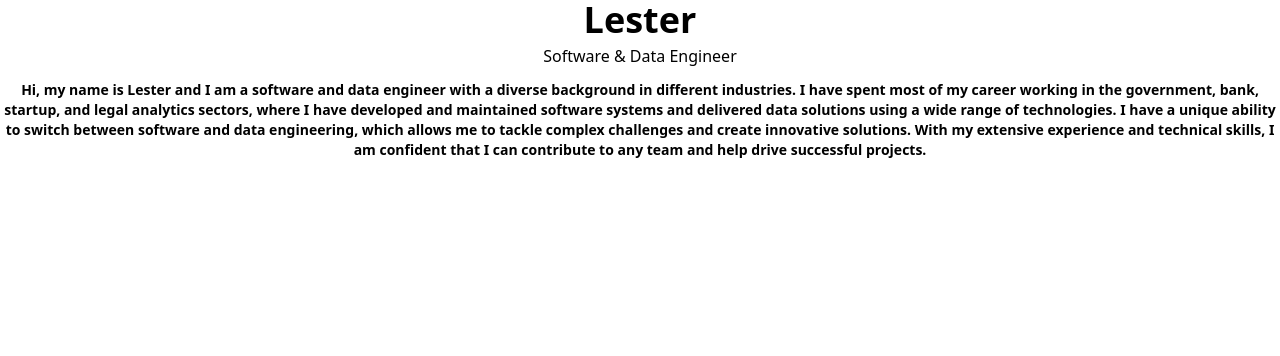
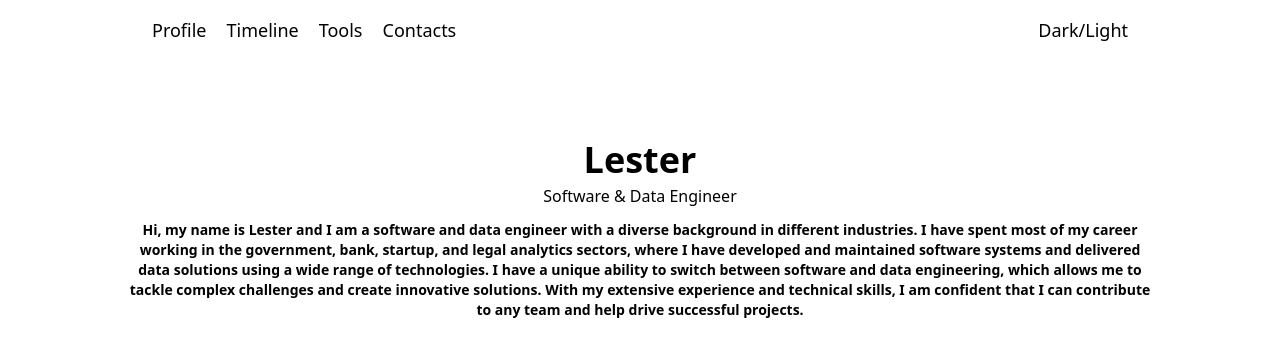
Before and after one commit to freshstartagain/portfolio, a React (Vite) app: page / in a window 1280 px wide. Shown: the top 356 px of the page. Built offline with nearby package versions, Linux system fonts and the light colour scheme.

Commit message:
initial nav structure

```diff
--- a/src/App.jsx
+++ b/src/App.jsx
@@ -1,11 +1,13 @@
 import { useState } from "react";
 import Intro from "./components/Intro";
+import Nav from "./components/Nav";
 
 function App() {
   const [count, setCount] = useState(0);
 
   return (
-    <div>
+    <div className="max-w-5xl w-11/12 mx-auto">
+      <Nav></Nav>
       <Intro />
     </div>
   );
--- a/src/components/Intro.jsx
+++ b/src/components/Intro.jsx
@@ -2,7 +2,7 @@ import React from "react";
 
 function Intro() {
   return (
-    <div className="flex flex-col items-center justify-center text-center pb-6 pt20">
+    <div className="flex flex-col items-center justify-center text-center pb-6 pt-20">
       <h1 className="font-bold text-4xl mb-1">Lester</h1>
       <p className="font-medium text-base mb-3 ">Software & Data Engineer</p>
       <p className="font-bold mb-6 text-sm">
--- /dev/null
+++ b/src/components/Nav.jsx
@@ -0,0 +1,44 @@
+import React from "react";
+
+function Nav() {
+  return (
+    <nav className="font-sans flex flex-col text-center sm:flex-row sm:text-left sm:justify-between py-4 px-6 bg-white w-full">
+      <div>
+        <a
+          href="#profile"
+          className="text-lg no-underline text-grey-darkest"
+        >
+          Profile
+        </a>
+        <a
+          href="#timeline"
+          className="text-lg no-underline text-grey-darkest ml-5"
+        >
+          Timeline
+        </a>
+        <a
+          href="#tools"
+          className="text-lg no-underline text-grey-darkest ml-5"
+        >
+          Tools
+        </a>
+        <a
+          href="#contacts"
+          className="text-lg no-underline text-grey-darkest ml-5"
+        >
+          Contacts
+        </a>
+      </div>
+      <div className="mb-2 sm:mb-0">
+        <a
+          href="/home"
+          className="text-lg no-underline text-grey-darkest"
+        >
+          Dark/Light
+        </a>
+      </div>
+    </nav>
+  );
+}
+
+export default Nav;
```
